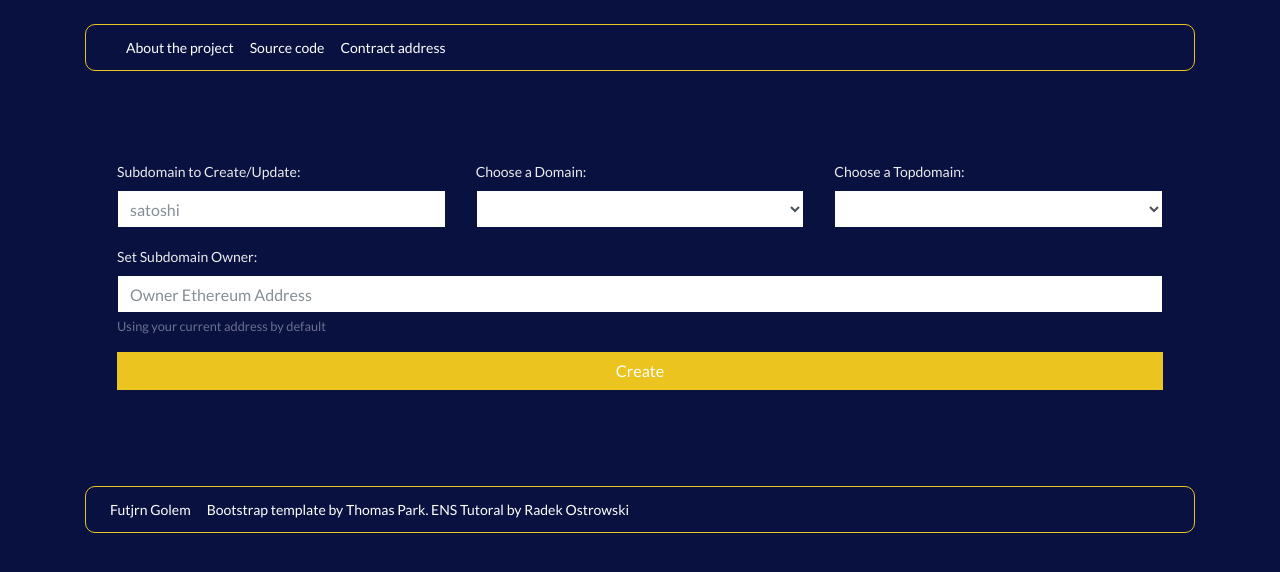
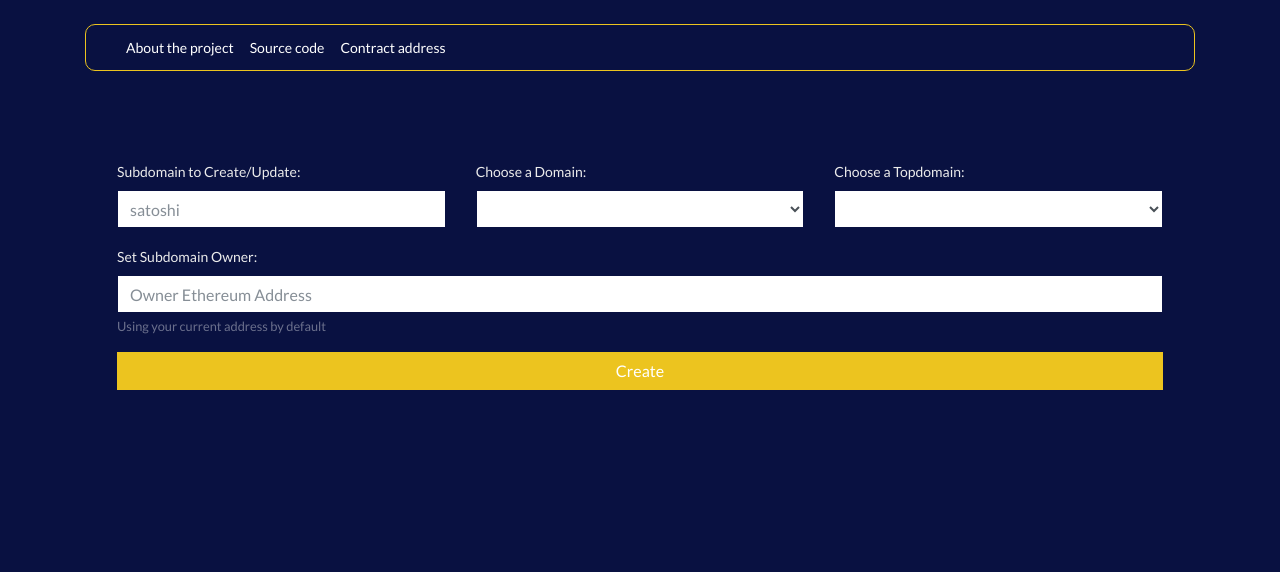
Before and after one commit to mul1sh/herc-igvc-registrar, a website: page docs/index.html in a window 1280 px wide. Drawn offline with Linux system fonts and the light colour scheme.

Commit message:
ui fixes

```diff
--- a/docs/index.html
+++ b/docs/index.html
@@ -33,7 +33,7 @@
             <a class="nav-link" target="_blank" href="https://github.com/hercone/hercigvc-subdomain-factory">Source code</a>
           </li>
           <li class="nav-item">
-            <a class="nav-link" target="_blank" href="https://etherscan.io/address/0xa202f2d44302cc0e68ee7e230c0e038b96abc96b">Contract address</a>
+            <a class="nav-link" target="_blank" href="https://etherscan.io/address/0x5B268cafcE26c26331476C436Afe7A7A35601336">Contract address</a>
           </li>
         </ul>
       </div>
@@ -77,18 +77,6 @@
     </div>
 
 
-    <nav class="navbar navbar-expand-lg navbar-light bg-light">
-      <div class="collapse navbar-collapse" id="navbarColor03">
-        <ul class="navbar-nav mr-auto">
-          <li class="nav-item">
-            <a class="nav-link" target="_blank" href="https://github.com/hercone/herc-igvc-registrar">Futjrn Golem</a>
-          </li>
-          <li class="nav-item">
-            <a class="nav-link" target="_blank" href="http://thomaspark.co">Bootstrap template by Thomas Park. ENS Tutoral by Radek Ostrowski</a>
-          </li>
-        </ul>
-      </div>
-    </nav>
     <br/>
   </div>
 
```
